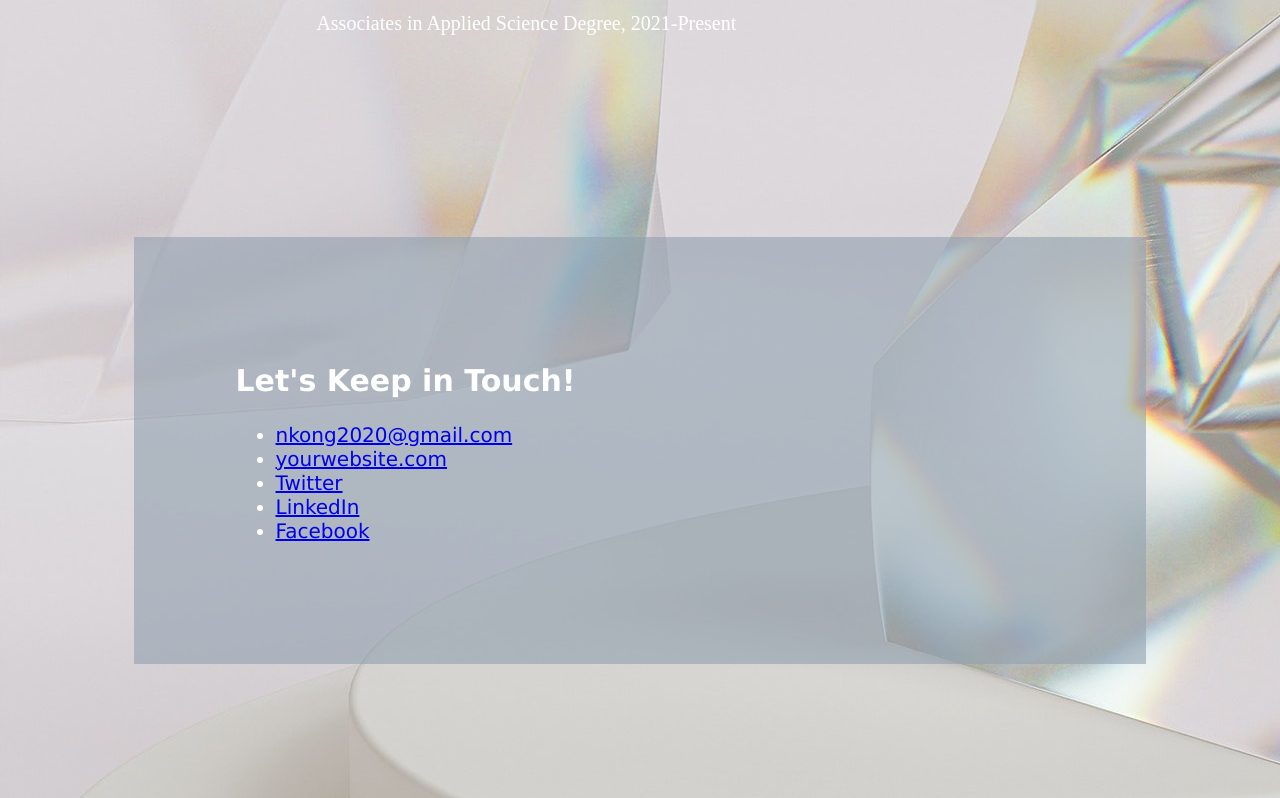
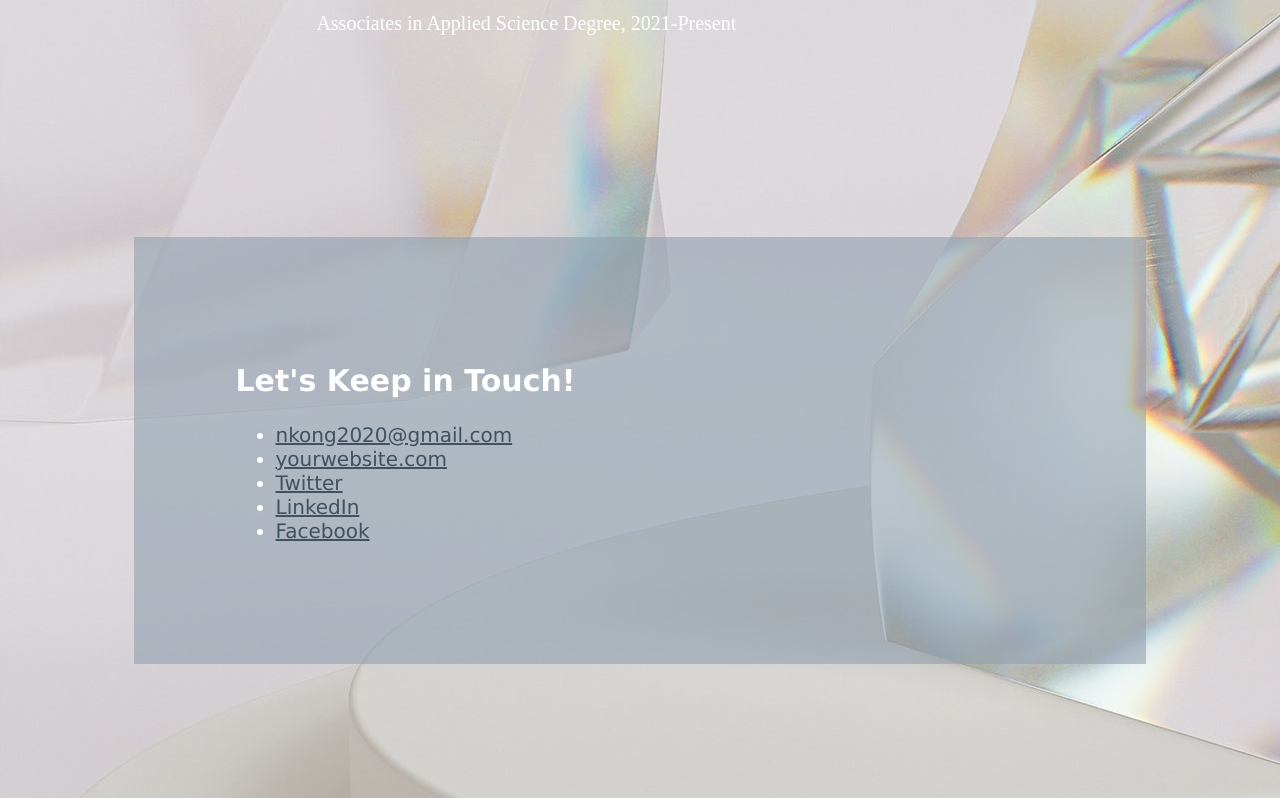
Before and after one commit to nkong008/CSS_Essential_Training, a plain HTML site: page index.html in a window 1280 px wide. Shown: the part 2682-3480 px from the top of the page. Drawn offline with Linux system fonts and the light colour scheme.

Commit message:
adding more notes for css and styling links.

```diff
--- a/css/style.css
+++ b/css/style.css
@@ -8,14 +8,17 @@ width: 300px;
 }
 
 header {
+    /*inheriting style to apply to all the elements within the header chapter 2*/
     /*css syntax and terminology, value and units section 2 of css course*/
     /*use rgb color section 2*/
      /*change color opacity section 2*/
+     /*adding colors chap 2*/
     background-color: rgb(145, 161, 175,0.60);
     width: 100%;
     height: 50%;
     padding: 10%;
     align-items: center;
+     /*adding colors chap 2*/
     color: rgb(255, 255, 255);
 
 }
@@ -47,35 +50,48 @@ section {
 }
 
 body {
+    /*inheriting style to apply to all the elements within the header chapter 2*/
     background-image: url("../img/crystal.jpg");
     max-width: 100%;
     height: auto;
     font-size: 20px;
+     /*adding colors chap 2*/
     color: white;
 
 }
 
 footer {
+    /*inheriting style to apply to all the elements within the header chapter 2*/
     padding: 10%;
     font-size: 20px;
     font-family: Verdana, Geneva, Tahoma, sans-serif;
+     /*adding colors chap 2*/
     color: white;
     text-decoration: none;
+    /*adding colors chap 2*/
     background-color: rgb(145, 161, 175, 0.60);
 }
 
 .poster{
     font-size: 30px;
+    /*adding colors chap 2*/
    background-color: rgb(145, 161, 175, 0.5);
    width: 40%;
+    /*adding colors chap 2*/
    color: rgb(80, 98, 128);
 }
 
 .feat-proj {
     font-size: 30px;
+    /*adding colors chap 2*/
     background-color: rgba(145, 161, 175, 0.5);
    align-items: center;
    display: flex;
    width: 40%;
+   /*adding colors chap 2*/
    color: rgb(80, 98, 128);
 }
+/*styling links chapter 2 */
+a {
+    color:rgb(64, 81, 97)
+}
```
Also changed, not shown: index.html (+5 -0 lines).
